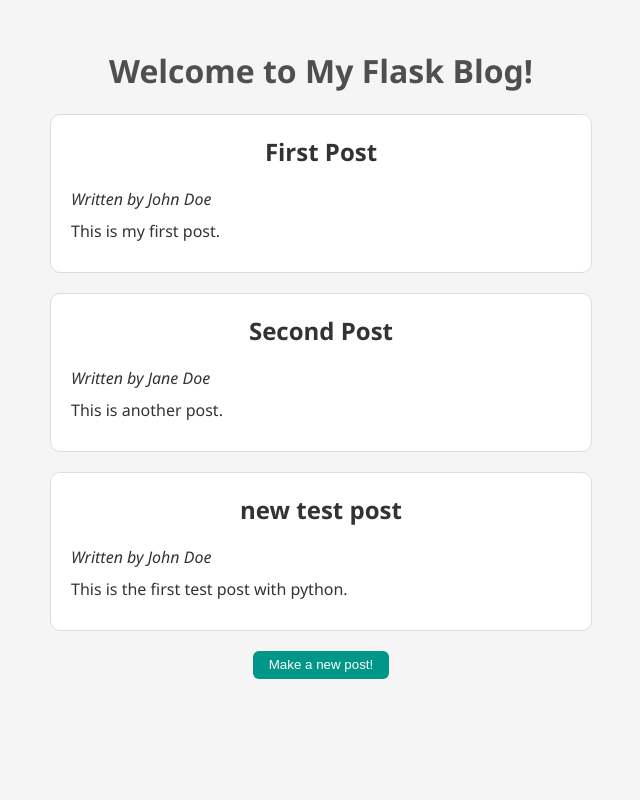
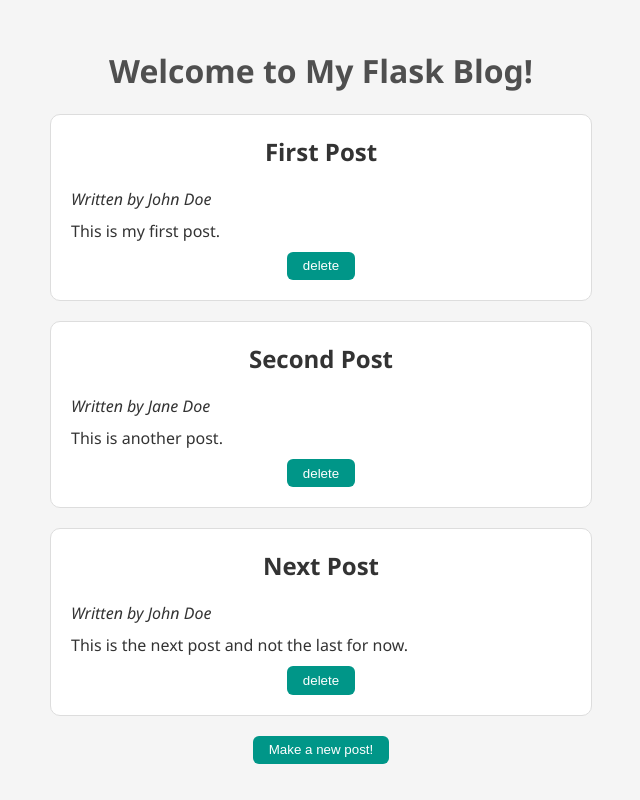
Before and after one commit to SandraSpiegelberg/Masterblog, a Flask app: page / in a window 1280 px wide. Shown: the whole page, without its empty margins (319-959 px from the left). Run offline with Flask 3, Linux system fonts and the light colour scheme.

Commit message:
add a delete post option

```diff
--- a/app.py
+++ b/app.py
@@ -1,4 +1,6 @@
-"""Blog application """
+"""Blog application
+This script generates webpages with flask displaying blog posts, a form to create new posts.
+It reads all posts from a JSON file, allows the user to create, delete, update and like posts."""
 
 
 import json
@@ -10,6 +12,11 @@ app = Flask(__name__)
 
 
 def load_posts():
+    """Loads the saved posts from blog_posts.json as a list of dictionaries.
+    each post is a dictionary. It returns the list of dictionaries
+    if the json file exists, otherwise returns an empty list.
+    :return: list
+    """
     if os.path.exists("blog_posts.json"):
         with open("blog_posts.json", "r", encoding="utf-8") as blog_file:
             return json.load(blog_file)
@@ -18,6 +25,9 @@ def load_posts():
 
 
 def save_posts(posts):
+    """Saves all posts in blog_posts.json.
+    :param posts: list of dictionaries, each dictionary containing the information of a post.
+    """
     with open ("blog_posts.json", "w", encoding="utf-8") as blog_file:
         json.dump(posts, blog_file, indent=4, ensure_ascii=False)
 
@@ -25,9 +35,9 @@ def save_posts(posts):
 
 @app.route('/')
 def index():
-    """
-    Home page of the Blog application.
+    """Home page of the Blog application.
     This function reads blog posts from a JSON file and renders them on the index page.
+    :return: index.html
     """
     blog_posts = load_posts()
     return render_template('index.html', posts=blog_posts)
@@ -35,15 +45,18 @@ def index():
 
 @app.route('/add', methods=['GET', 'POST'])
 def add():
+    """Adds a new blog post.
+    This function handles the logic for handling new blog posts.
+    It renders the form for creating a new post on the add page.
+    Also redirects back to the home page after sending the new post.
+    :return: redirection to index.html if a new post is sends otherwise add.html
     """
-    Add a new blog post.
-    This function handles the logic for handling new blog posts.
-    """
-    if request.method == 'POST':
+    if request.method == "POST":
         blog_posts = load_posts()
         author = request.form.get("post_author")
         title = request.form.get("post_title")
         content = request.form.get("post_message")
+
         if blog_posts:
             post_id = len(blog_posts) + 1
         else:
@@ -56,10 +69,34 @@ def add():
             "content" : content
         }
         blog_posts.append(new_post)
+
         save_posts(blog_posts)
+
         return redirect(url_for('index'))
-    else:
-        return render_template('add.html')
+
+    return render_template('add.html')
+
+
+@app.route('/delete/<int:post_id>', methods=['GET', 'POST'])
+def delete(post_id):
+    """Deletes a current blog posts.
+    This function finds the blog post with the given id and remove it from the list.
+    Also redirects back to the home page.
+    :param post_id: unique id number of a blog post
+    """
+    blog_posts = load_posts()
+
+    blog_posts = [post for post in blog_posts if post["id"] != post_id]
+
+    for post in blog_posts:
+        if post["id"] > post_id:
+            post["id"] -= 1
+
+    save_posts(blog_posts)
+
+    return redirect(url_for('index'))
+
+
 
 
 if __name__ == "__main__":
--- a/blog_posts.json
+++ b/blog_posts.json
@@ -14,7 +14,7 @@
     {
         "id": 3,
         "author": "John Doe",
-        "title": "new test post",
-        "content": "This is the first test post with python."
+        "title": "Next Post",
+        "content": "This is the next post and not the last for now."
     }
 ]
--- a/templates/index.html
+++ b/templates/index.html
@@ -13,6 +13,11 @@
         <h2>{{ post["title"] }}</h2>
         <p><em>Written by {{ post["author"] }}</em></p>
         <p>{{ post["content"] }}</p>
+        <div class="button">
+            <form action="{{url_for( 'delete', post_id=post['id'])}}" method="POST">
+                <button>delete</button>
+            </form>
+        </div>
     </div>
     {% endfor %}
     <div class="button">
```
